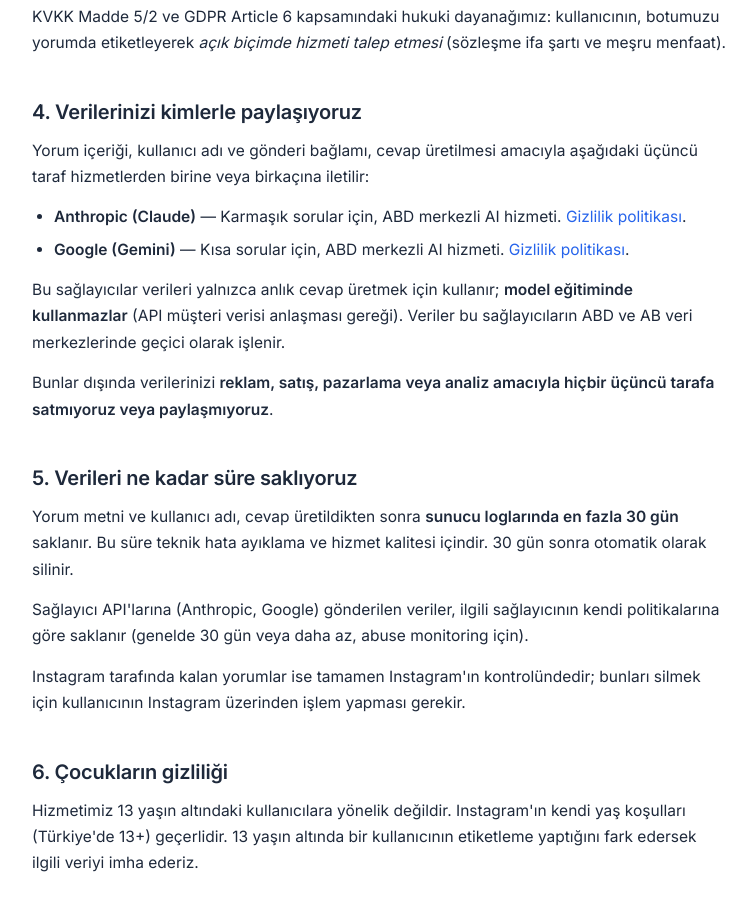
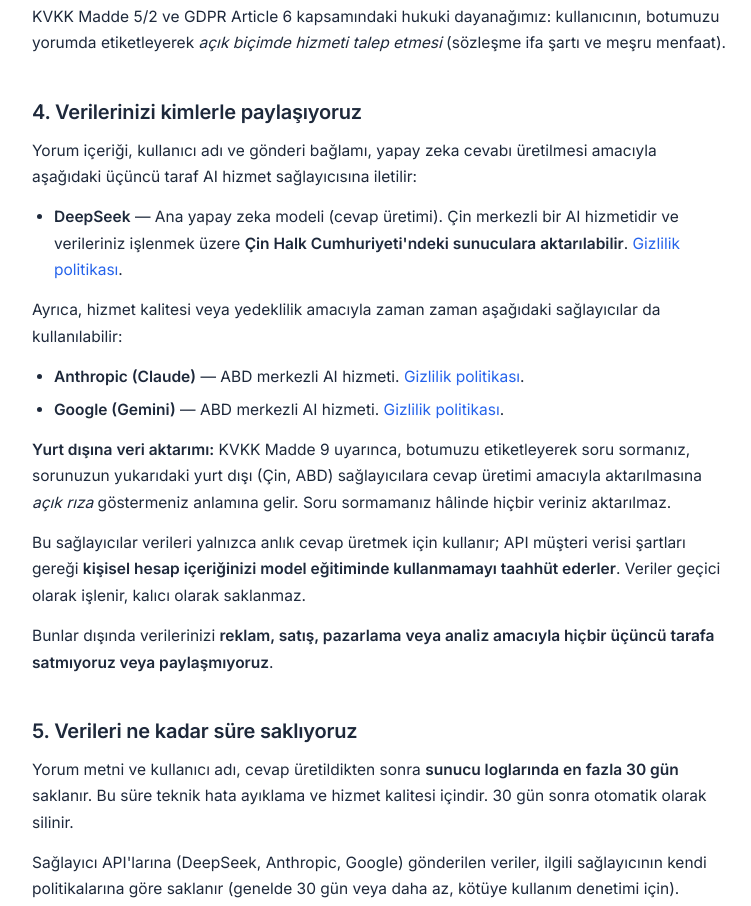
Before and after one commit to VezirTech/akildostum-site, a plain HTML site: page privacy.html in a window 1280 px wide. Shown: the part 1120-2026 px from the top of the page, without its empty margins (260-1011 px from the left). Drawn offline with Linux system fonts and the light colour scheme.

Commit message:
Switch AI provider to DeepSeek in privacy/terms/site copy

```diff
--- a/privacy.html
+++ b/privacy.html
@@ -85,23 +85,42 @@
 
     <h2>4. Verilerinizi kimlerle paylaşıyoruz</h2>
     <p>
-      Yorum içeriği, kullanıcı adı ve gönderi bağlamı, cevap üretilmesi amacıyla
-      aşağıdaki üçüncü taraf hizmetlerden birine veya birkaçına iletilir:
+      Yorum içeriği, kullanıcı adı ve gönderi bağlamı, yapay zeka cevabı üretilmesi
+      amacıyla aşağıdaki üçüncü taraf AI hizmet sağlayıcısına iletilir:
     </p>
     <ul>
       <li>
-        <strong>Anthropic (Claude)</strong> — Karmaşık sorular için, ABD merkezli AI hizmeti.
+        <strong>DeepSeek</strong> — Ana yapay zeka modeli (cevap üretimi).
+        Çin merkezli bir AI hizmetidir ve verileriniz işlenmek üzere
+        <strong>Çin Halk Cumhuriyeti'ndeki sunuculara aktarılabilir</strong>.
+        <a href="https://cdn.deepseek.com/policies/en-US/deepseek-privacy-policy.html" target="_blank" rel="noopener">Gizlilik politikası</a>.
+      </li>
+    </ul>
+    <p>
+      Ayrıca, hizmet kalitesi veya yedeklilik amacıyla zaman zaman aşağıdaki
+      sağlayıcılar da kullanılabilir:
+    </p>
+    <ul>
+      <li>
+        <strong>Anthropic (Claude)</strong> — ABD merkezli AI hizmeti.
         <a href="https://www.anthropic.com/legal/privacy" target="_blank" rel="noopener">Gizlilik politikası</a>.
       </li>
       <li>
-        <strong>Google (Gemini)</strong> — Kısa sorular için, ABD merkezli AI hizmeti.
+        <strong>Google (Gemini)</strong> — ABD merkezli AI hizmeti.
         <a href="https://policies.google.com/privacy" target="_blank" rel="noopener">Gizlilik politikası</a>.
       </li>
     </ul>
     <p>
-      Bu sağlayıcılar verileri yalnızca anlık cevap üretmek için kullanır; <strong>model
-      eğitiminde kullanmazlar</strong> (API müşteri verisi anlaşması gereği). Veriler
-      bu sağlayıcıların ABD ve AB veri merkezlerinde geçici olarak işlenir.
+      <strong>Yurt dışına veri aktarımı:</strong> KVKK Madde 9 uyarınca, botumuzu
+      etiketleyerek soru sormanız, sorunuzun yukarıdaki yurt dışı (Çin, ABD)
+      sağlayıcılara cevap üretimi amacıyla aktarılmasına <em>açık rıza</em>
+      göstermeniz anlamına gelir. Soru sormamanız hâlinde hiçbir veriniz aktarılmaz.
+    </p>
+    <p>
+      Bu sağlayıcılar verileri yalnızca anlık cevap üretmek için kullanır;
+      API müşteri verisi şartları gereği <strong>kişisel hesap içeriğinizi
+      model eğitiminde kullanmamayı taahhüt ederler</strong>. Veriler geçici
+      olarak işlenir, kalıcı olarak saklanmaz.
     </p>
     <p>
       Bunlar dışında verilerinizi <strong>reklam, satış, pazarlama veya analiz amacıyla
@@ -115,8 +134,9 @@
       içindir. 30 gün sonra otomatik olarak silinir.
     </p>
     <p>
-      Sağlayıcı API'larına (Anthropic, Google) gönderilen veriler, ilgili sağlayıcının
-      kendi politikalarına göre saklanır (genelde 30 gün veya daha az, abuse monitoring için).
+      Sağlayıcı API'larına (DeepSeek, Anthropic, Google) gönderilen veriler, ilgili
+      sağlayıcının kendi politikalarına göre saklanır (genelde 30 gün veya daha az,
+      kötüye kullanım denetimi için).
     </p>
     <p>
       Instagram tarafında kalan yorumlar ise tamamen Instagram'ın kontrolündedir;
```
Also changed, not shown: index.html (+2 -2 lines), terms.html (+5 -4 lines), fb_cover.png (added).
